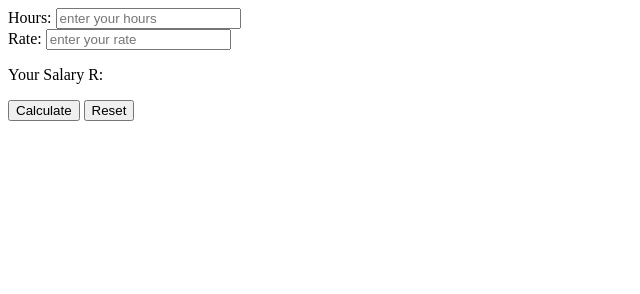
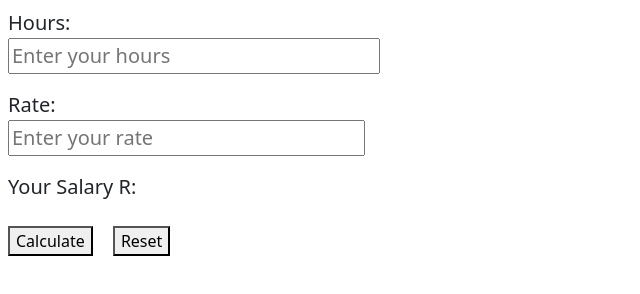
Before and after one commit to cassidymanuel01/js, a plain HTML site: page index.html in a window 1280 px wide. Shown: the whole page, without its empty margins (0-640 px from the left). Drawn offline with nearby package versions, Linux system fonts and the light colour scheme.

Commit message:
'changes'

```diff
--- a/index.html
+++ b/index.html
@@ -5,21 +5,25 @@
     <meta http-equiv="X-UA-Compatible" content="IE=edge">
     <meta name="viewport" content="width=device-width, initial-scale=1.0">
     <title>Exercise</title>
+    <link href="https://cdn.jsdelivr.net/npm/bootstrap@5.1.3/dist/css/bootstrap.min.css" rel="stylesheet" integrity="sha384-1BmE4kWBq78iYhFldvKuhfTAU6auU8tT94WrHftjDbrCEXSU1oBoqyl2QvZ6jIW3" crossorigin="anonymous">
 </head>
 <body>
+
     <form>
-        <label>Hours:
-            <input type="number" id="hours" placeholder="enter your hours"></input>
+        <label class="lead my-2 mx-2">Hours:
+            <input type="number" class="w-100" id="hours" placeholder="Enter your hours"></input>
         </label>
         <br>
-        <label>Rate:
-        <input type="number" id="rate" placeholder="enter your rate"></input>
+        <label class="lead my-2 mx-2">Rate:
+        <input type="number" class="w-100" id="rate" placeholder="Enter your rate"></input>
         </label>
-        <p>Your Salary R:</p>
+        <p class="lead my-2 mx-2">Your Salary R:</p>
         <p id="YourSalary"></p>
-        <button type="button" id="btnDisplays">Calculate</button>
-        <button type="button" id="btnDisplayss">Reset</button>
+        <button type="button" class="my-2 mx-2"  id="btnDisplays">Calculate</button>
+        <button type="button" class="my-2 mx-2" id="btnDisplayss">Reset</button>
         </form>
     <script src="./code.js"></script>
+    <script src="https://cdn.jsdelivr.net/npm/bootstrap@5.1.3/dist/js/bootstrap.bundle.min.js" integrity="sha384-ka7Sk0Gln4gmtz2MlQnikT1wXgYsOg+OMhuP+IlRH9sENBO0LRn5q+8nbTov4+1p" crossorigin="anonymous">
+    </script>
 </body>
 </html>
```
